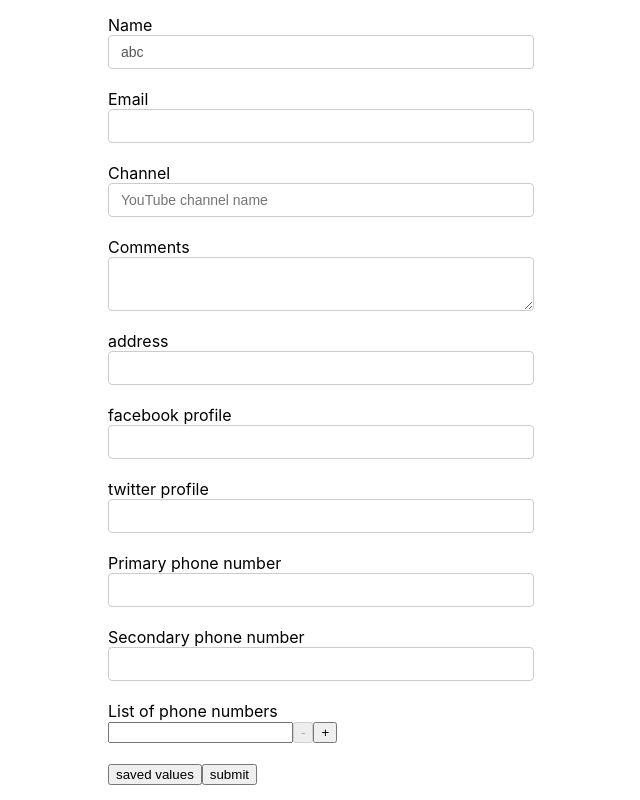
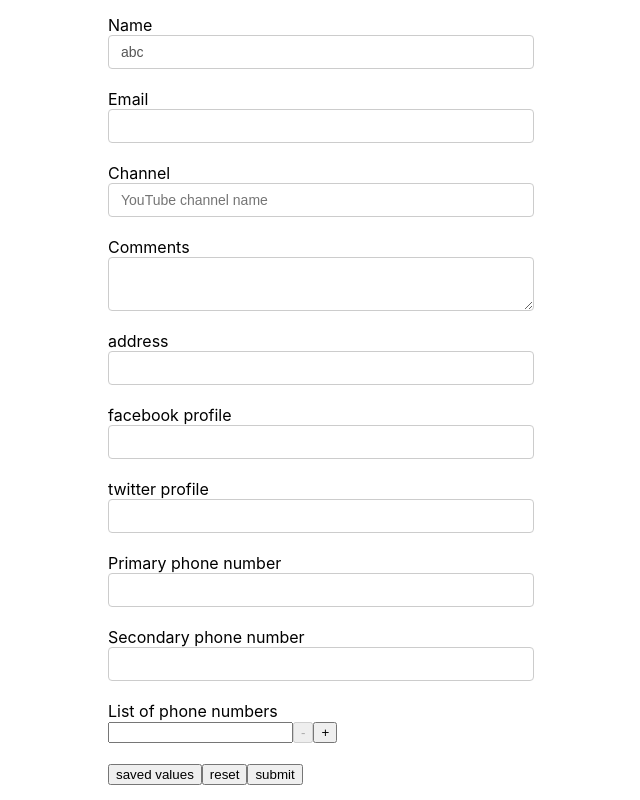
Before and after one commit to jlee380/formikTuto, a React (Create React App) app: page / in a window 1280 px wide. Shown: the whole page, without its empty margins (319-959 px from the left). Built offline with nearby package versions, Linux system fonts and the light colour scheme.

Commit message:
resetting form data

```diff
--- a/src/components/YoutubeForm.js
+++ b/src/components/YoutubeForm.js
@@ -33,8 +33,9 @@ const savedValues = {
 
 const onSubmit = (values, onSubmitProps) => {
 	console.log(values);
-	console.log("submit props", onSubmitProps);
+	console.log("submit succeed", onSubmitProps);
 	onSubmitProps.setSubmitting(false);
+	onSubmitProps.resetForm();
 };
 
 const validationSchema = Yup.object({
@@ -244,6 +245,12 @@ function YoutubeForm() {
 						</button>
 
 						<button
+							type="reset"
+							onClick={() => setFormValues(initialValues)}>
+							reset
+						</button>
+
+						<button
 							type="submit"
 							disabled={!formik.isValid || formik.isSubmitting}>
 							submit
```
